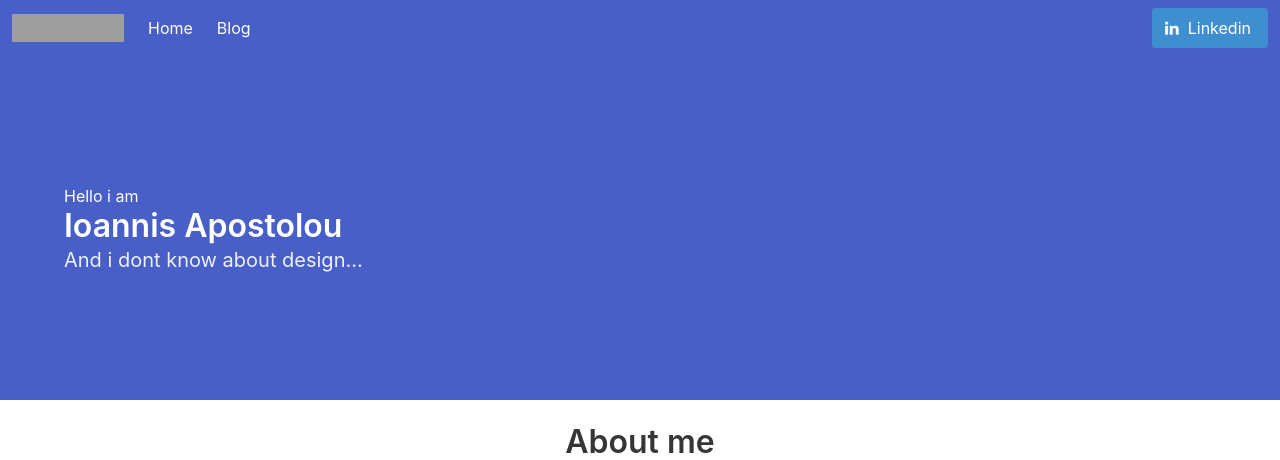
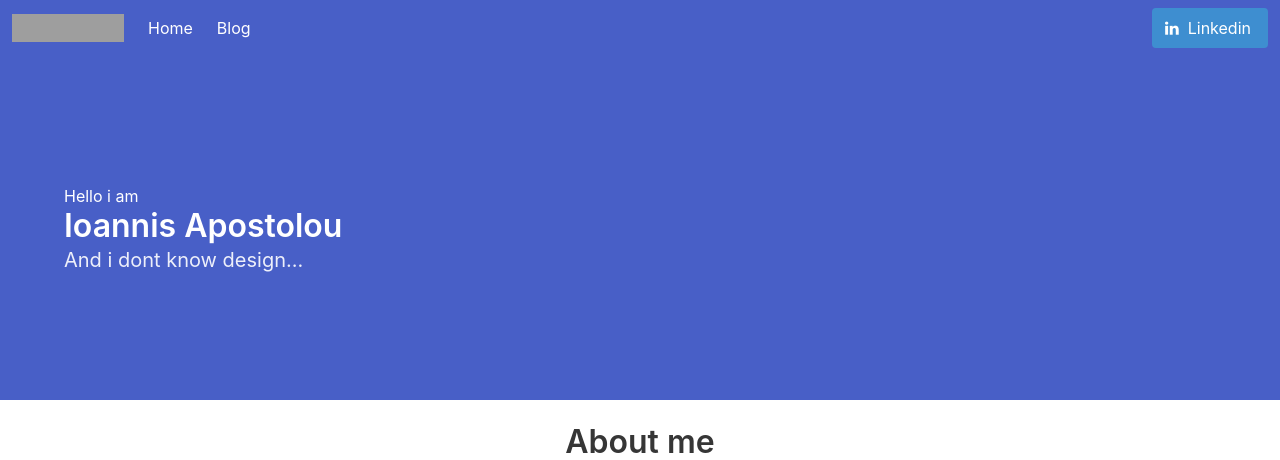
Before and after one commit to giannistolou/blog-django, a Django app: page / in a window 1280 px wide. Shown: the top 460 px of the page. Run offline with Django 3.2, Linux system fonts and the light colour scheme; data that the repository does not hold is empty; grey boxes are pictures that could not be loaded.

Commit message:
fix typo error

```diff
--- a/landing/templates/index.html
+++ b/landing/templates/index.html
@@ -2,7 +2,7 @@
 <title>Index</title>
 <script>
 var i = 0;
-var txt = "And i dont know about design...";
+var txt = "And i dont know design...";
 var speed = 50;
 window.onload = typeWriter;
 
```
